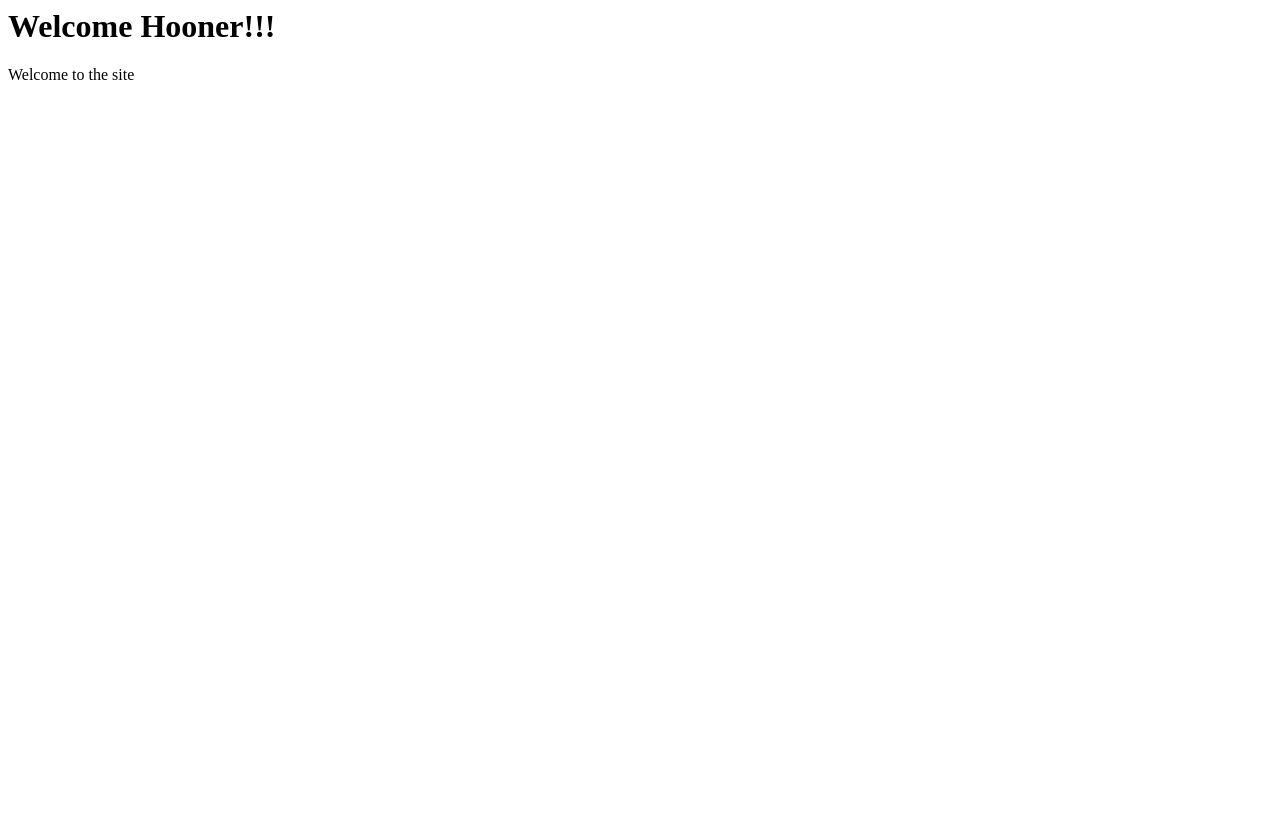
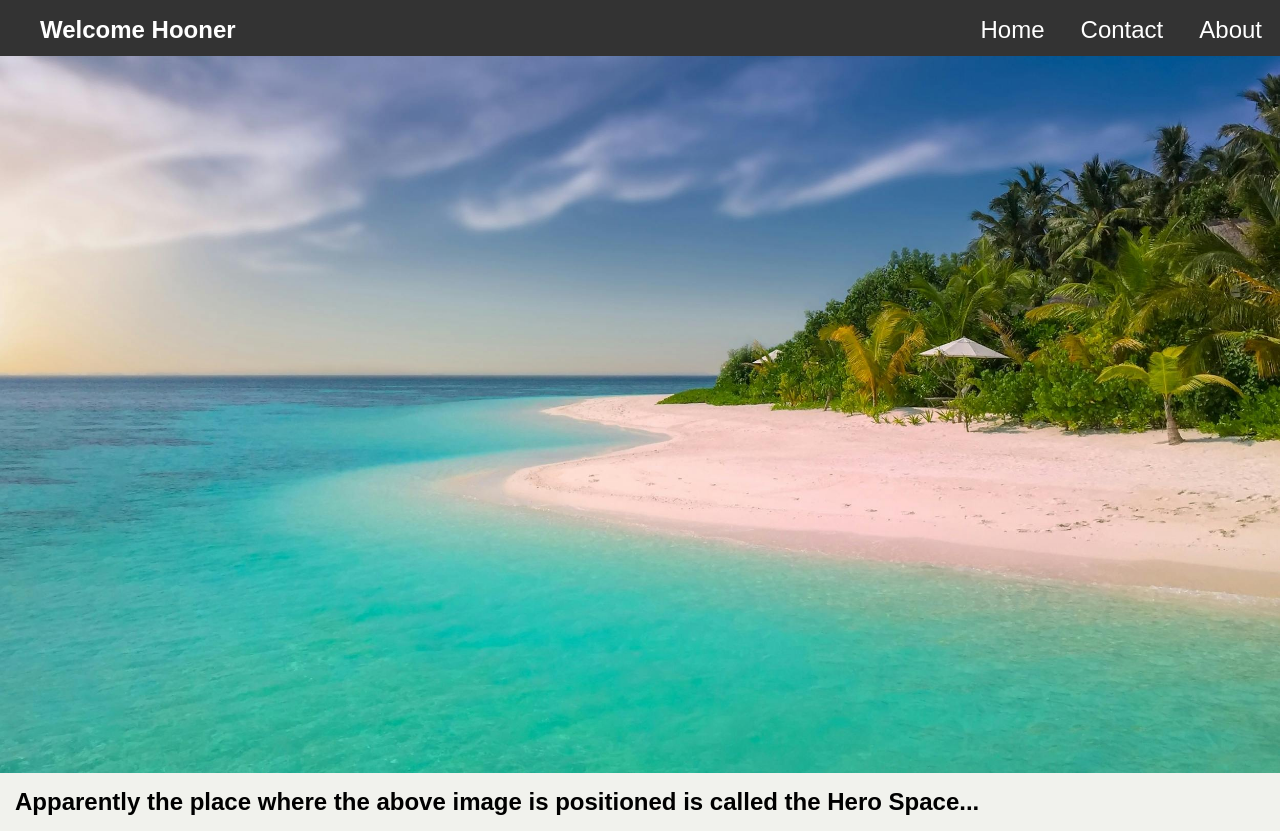
Before and after one commit to r0hara/r0hara.github.io, a plain HTML site: page index.html in a window 1280 px wide. Before the commit the page ends 800 px from the top, so only its background shows below. Drawn offline with Linux system fonts and the light colour scheme.

Commit message:
style sheet

```diff
--- a/index.html
+++ b/index.html
@@ -1,12 +1,23 @@
 <html>
     <head>
+        <link rel="stylesheet" href="style.css">
         <title>
             Website
         </title>
     </head>
 
     <body>
-        <h1>Welcome Hooner!!!</h1>
-        <p>Welcome to the site</p>
+        <div class="navbar">
+            <ul>
+                <li><a>About</a></li>
+                <li><a>Contact</a></li>
+                <li><a>Home</a></li>
+                <li style="float:left"><h1>Welcome Hooner</h1></li>
+            </ul>
+        </div>
+        <div class ="img-background">
+            <img class="center-fit" src="stock-photo.jpg">
+        </div>
+        <h2>Apparently the place where the above image is positioned is called the Hero Space...</h2>
     </body>
 </html>
--- /dev/null
+++ b/style.css
@@ -0,0 +1,79 @@
+body {
+    background-color: rgb(241, 242, 237);
+    margin: 0;
+    overflow-x: hidden;
+    overflow-x: clip !important;
+    overscroll-behavior: none;
+    padding: 0;
+}
+
+.center-fit {
+    background-size:cover;
+    object-fit: contain;
+    width: 100vw;
+    max-width: 100vw;
+    max-height: 100vh;
+    margin: 0;
+    padding: 0;
+}
+
+h1 {
+    color: white;
+    display: inline;
+    font-family: Arial, Helvetica, sans-serif;
+    font-size: 24px;
+    margin: 0px;
+    padding-left: 0px
+}
+
+h2 {
+    font-family: Arial, Helvetica, sans-serif;
+    font-size: 24px;
+    margin: 15px;
+}
+
+.img-background {
+    background-color: rgb(0, 0, 0);
+    margin: 0;
+    padding: 0;
+
+}
+
+.navbar {
+    background-color: #333;
+    margin: 0px;
+    overflow: hidden;
+    padding-top: 0px;
+    padding-bottom: 12px;
+    position: sticky;
+    top: 0;
+}
+
+.navbar a:hover {
+    background-color: #111;
+}
+
+.navbar li {
+    float: right;
+    margin: 0px;
+}
+
+.navbar li a {
+    color: white;
+    display: inline;
+    font-family: Arial, Helvetica, sans-serif;
+    font-size: 24px;
+    margin: 0px;
+    padding: 16px 18px;
+    text-align: center;
+}
+
+.navbar ul {
+    list-style-type: none;
+
+}
+
+p {
+    font-family: Arial, Helvetica, sans-serif;
+    margin: 15px;
+}
```
Also changed, not shown: stock-photo.jpg (added).
